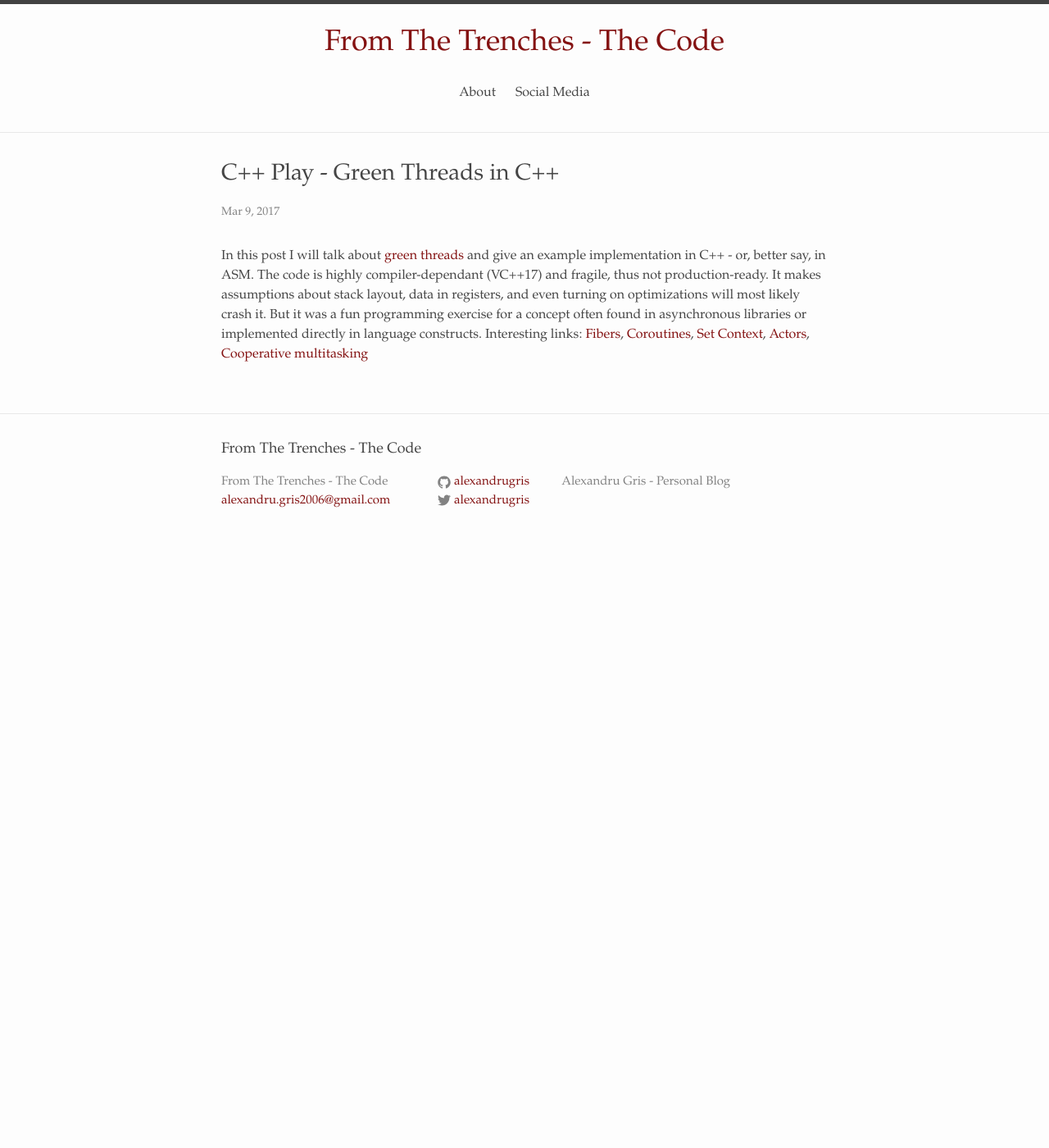
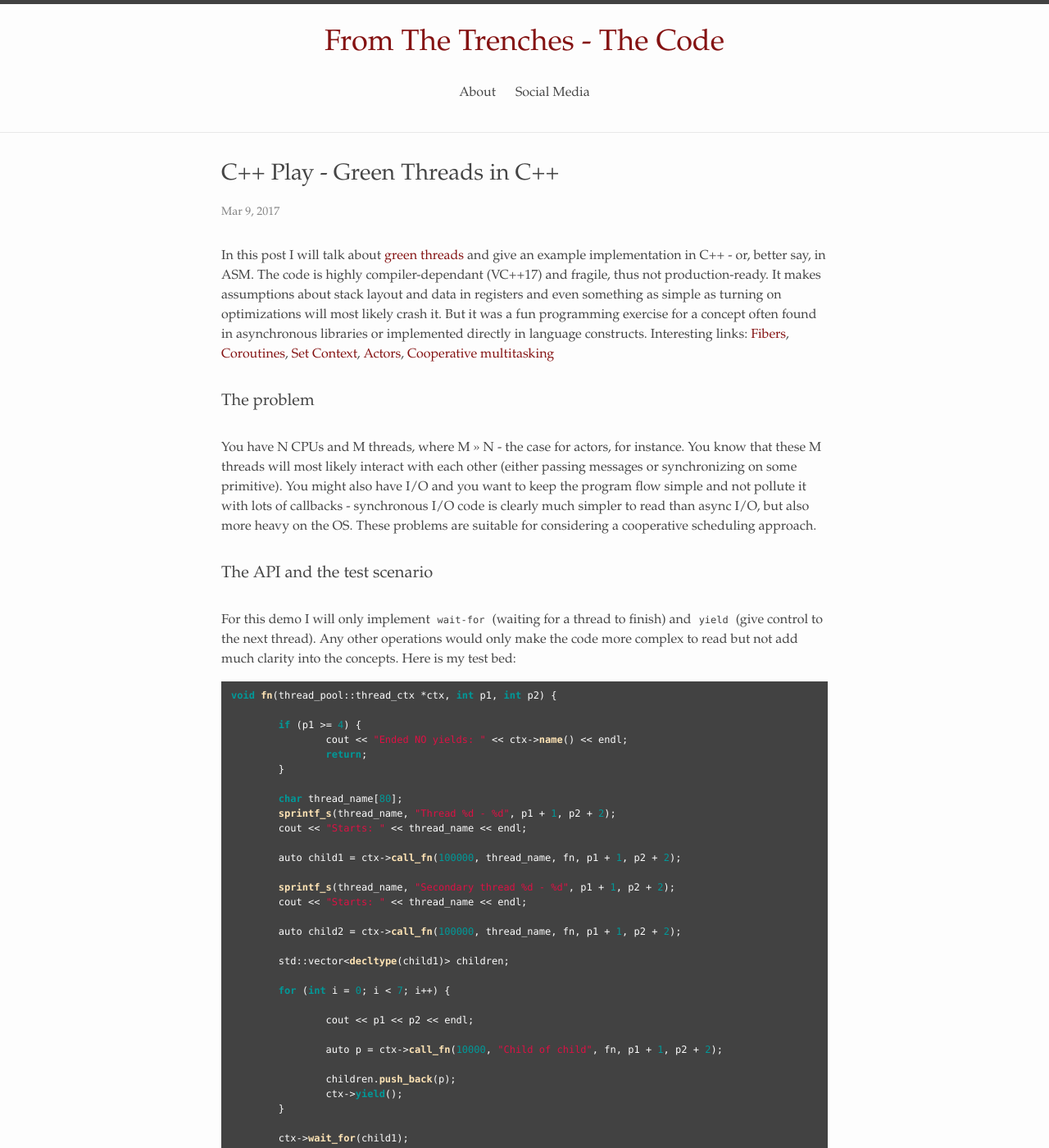
Before and after one commit to alexandrugris/my-jekyll-tech-blog, a Jekyll site: the page built from MyBlog/_posts/2017-03-09-C++-Play-GreenThreads.markdown, in a window 1280 px wide and 1400 px high. Shown: the whole window at 82% size. Built offline with Jekyll 4.4.1, drawn with Linux system fonts in a browser that asks for light colours; some of the changed text lies outside the part shown.

Commit message:
Update 2017-03-09-C++-Play-GreenThreads.markdown

````diff
--- a/MyBlog/_posts/2017-03-09-C++-Play-GreenThreads.markdown
+++ b/MyBlog/_posts/2017-03-09-C++-Play-GreenThreads.markdown
@@ -5,4 +5,71 @@ date:   2017-03-09 16:15:16 +0200
 categories: Native coding
 ---
 
-In this post I will talk about [green threads](https://en.wikipedia.org/wiki/Green_threads) and give an example implementation in C++ - or, better say, in ASM. The code is highly compiler-dependant (VC++17) and fragile, thus not production-ready. It makes assumptions about stack layout, data in registers, and even turning on optimizations will most likely crash it. But it was a fun programming exercise for a concept often found in asynchronous libraries or implemented directly in language constructs. Interesting links: [Fibers](https://en.wikipedia.org/wiki/Fiber_%28computer_science%29), [Coroutines](https://en.wikipedia.org/wiki/Coroutine), [Set Context](https://en.wikipedia.org/wiki/Setcontext), [Actors](https://en.wikipedia.org/wiki/Actor_model), [Cooperative multitasking](https://en.wikipedia.org/wiki/Cooperative_multitasking)
+In this post I will talk about [green threads](https://en.wikipedia.org/wiki/Green_threads) and give an example implementation in C++ - or, better say, in ASM. The code is highly compiler-dependant (VC++17) and fragile, thus not production-ready. It makes assumptions about stack layout and data in registers and even something as simple as turning on optimizations will most likely crash it. But it was a fun programming exercise for a concept often found in asynchronous libraries or implemented directly in language constructs. Interesting links: [Fibers](https://en.wikipedia.org/wiki/Fiber_%28computer_science%29), [Coroutines](https://en.wikipedia.org/wiki/Coroutine), [Set Context](https://en.wikipedia.org/wiki/Setcontext), [Actors](https://en.wikipedia.org/wiki/Actor_model), [Cooperative multitasking](https://en.wikipedia.org/wiki/Cooperative_multitasking)
+
+### The problem
+
+You have N CPUs and M threads, where M >> N  - the case for actors, for instance. You know that these M threads will most likely interact with each other (either passing messages or synchronizing on some primitive). You might also have I/O and you want to keep the program flow simple and not pollute it with lots of callbacks - synchronous I/O code is clearly much simpler to read than async I/O, but also more heavy on the OS. These problems are suitable for considering a cooperative scheduling approach.
+
+### The API and the test scenario
+
+For this demo I will only implement `wait-for` (waiting for a thread to finish) and `yield` (give control to the next thread). Any other operations would only make the code more complex to read but not add much clarity into the concepts. Here is my test bed:
+
+```csharp
+void fn(thread_pool::thread_ctx *ctx, int p1, int p2) {
+
+	if (p1 >= 4) {
+		cout << "Ended NO yields: " << ctx->name() << endl;
+		return;
+	}
+
+	char thread_name[80];
+	sprintf_s(thread_name, "Thread %d - %d", p1 + 1, p2 + 2);
+	cout << "Starts: " << thread_name << endl;
+
+	auto child1 = ctx->call_fn(100000, thread_name, fn, p1 + 1, p2 + 2);
+
+	sprintf_s(thread_name, "Secondary thread %d - %d", p1 + 1, p2 + 2);
+	cout << "Starts: " << thread_name << endl;
+
+	auto child2 = ctx->call_fn(100000, thread_name, fn, p1 + 1, p2 + 2);
+
+	std::vector<decltype(child1)> children;
+
+	for (int i = 0; i < 7; i++) {
+
+		cout << p1 << p2 << endl;
+
+		auto p = ctx->call_fn(10000, "Child of child", fn, p1 + 1, p2 + 2);
+
+		children.push_back(p);
+		ctx->yield();
+	}
+
+	ctx->wait_for(child1);
+	ctx->wait_for(child2);
+
+	for (auto &c : children)
+		ctx->wait_for(c);
+
+	cout << "Ended WITH yields: " << ctx->name() << endl;
+}
+
+#pragma optimize ("", on)
+int main()
+{
+	int p1 = 0;
+	int p2 = 0;
+
+	thread_pool pool;
+	pool.call_fn(100000, "THREAD_0" ,fn, p1, p2);
+	return 0;
+}
+
+```
+
+In main I simply call on the main thread, which I name "THREAD_0" a procedure, `fn`, defined above. This is (and should be) a synchronous call. `fn` should wait for all spawned threads to be finished. Note: when I say "thread", I mean a "green thread". All my threads share the same OS thread. In this sample there is no OS multithreading involved. From the OS perspective, the application is single threaded.
+
+The `fn` function spawns recursively many other child-threads which are waited for at the end of the function. Context switching happens when control reaches the `ctx->yield()` call. `ctx` is our current thread (in code called `thread_context`). If control does not reach a `ctx->yield()`, the function is simply executed on the stack of the caller, synchronously, like a normal function. When control reaches `ctx->yield()` the function will be put on hold and the rest of the threads will be executed. On the spawning thread, the function seems to return asynchronously. The result is a `thread_ctx` object which can be queried for thread completion or waited for. When a thread is spawned, parameters can be sent to it like to any other function, on the stack - the implementation is based on a variadic template. In our case I send two `ints`.
+
+### Api description:
````
